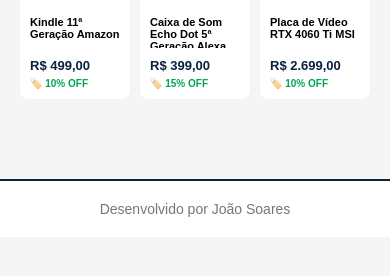
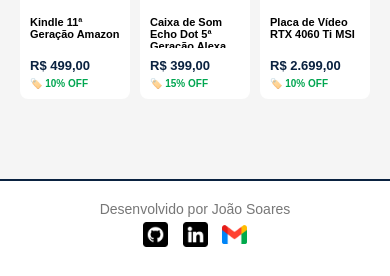
Before and after one commit to joaosoares30/e-commerce, a plain HTML site: page index.html in a window 390 px wide. Shown: the part 1371-1647 px from the top of the page. Before the commit the page ends 1608 px from the top, so only its background shows below. Drawn offline with Linux system fonts and the light colour scheme.

Commit message:
Add files via upload

```diff
--- a/index.html
+++ b/index.html
@@ -44,6 +44,9 @@
     </main>
     <footer>
         <p>Desenvolvido por João Soares</p>
+            <a href="https://github.com/joaosoares30"><img class="github-link" src="img/github.png"></a>
+            <a href="#"><img class="linkedin-link" src="img/linkedin.png"></a>
+            <a href="#"><img class="gmail-link" src="img/gmail.png"></a>
     </footer>
 
     <script src="script.js"></script>
--- a/style.css
+++ b/style.css
@@ -152,6 +152,18 @@
     font-size: 14px;
 }
 
+.link-contato{
+    width: 40px;
+    height: 40px;
+}
+
+.github-link,
+.linkedin-link,
+.gmail-link{
+    height: 35px;
+    margin: 5px;
+}
+
 @media (min-width: 1200px) {
     .container-body {
         max-width: 1400px;
@@ -226,4 +238,11 @@
     .product-discount {
         font-size: 10px;
     }
+
+.github-link,
+.linkedin-link,
+.gmail-link{
+    height: 25px;
+    margin: 5px;
 }
+}
```
Also changed, not shown: img/github.png (added), img/gmail.png (added), img/linkedin.png (added).
